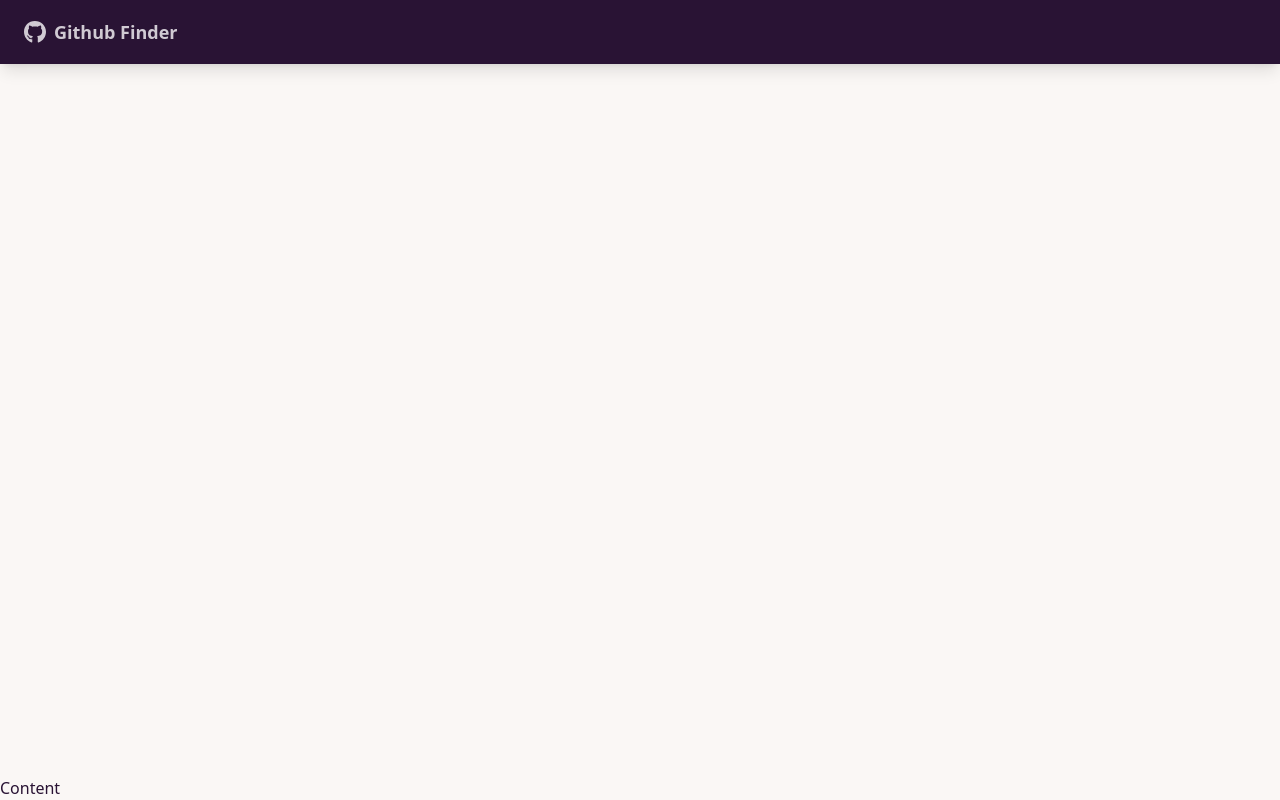
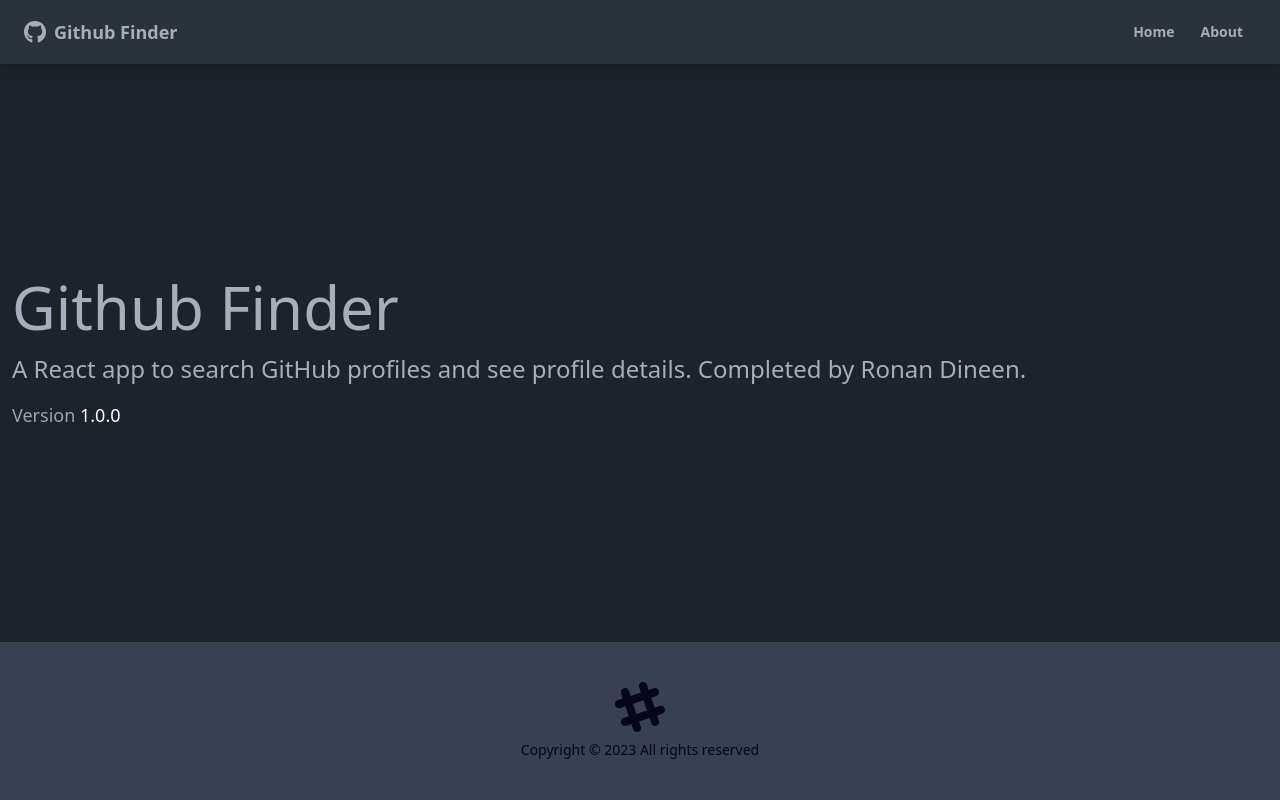
Before and after one commit to rd1000432/github-finder, a React (Create React App) app: page /about in a window 1280 px wide. Built offline with nearby package versions, Linux system fonts and the light colour scheme.

Commit message:
add Footer About and 404 components with basic Routing

```diff
--- a/public/index.html
+++ b/public/index.html
@@ -1,5 +1,5 @@
 <!DOCTYPE html>
-<html lang="en" data-theme="cupcake">
+<html lang="en" data-theme="dark">
   <head>
     <meta charset="utf-8" />
     <link rel="icon" href="%PUBLIC_URL%/favicon.ico" />
--- a/src/App.js
+++ b/src/App.js
@@ -1,5 +1,9 @@
-  import {BrowserRouter as Router, Route} from 'react-router-dom'
+  import {BrowserRouter as Router, Route, Routes} from 'react-router-dom'
+  import Home from './pages/Home'
+  import About from './pages/About'
+  import NotFound from './pages/NotFound'
   import Navbar from './components/layout/Navbar'
+  import Footer from './components/layout/Footer'
 
   function App() {
     return (
@@ -7,9 +11,15 @@
         <div className="flex flex-col justify-between h-screen">
           <Navbar />
 
-          <main>
-            Content
+          <main className='container mx-auto px-3 pb-12'>
+            <Routes>
+              <Route path='/' element={<Home />} />
+              <Route path='/about' element={<About />} />
+              <Route path='/notfound' element={<NotFound />} />
+              <Route path='/*' element={<NotFound />} />
+            </Routes>
           </main>
+          <Footer />
         </div>
       </Router>
     )
--- /dev/null
+++ b/src/components/layout/Footer.jsx
@@ -0,0 +1,26 @@
+
+function Footer() {
+
+  const footerYear = new Date().getFullYear()
+
+  return (
+    <footer className="footer p-10 bg-gray-700 text-primary-content footer-center">
+      <div>
+      <svg
+          width='50'
+          height='50'
+          viewBox='0 0 24 24'
+          xmlns='http://www.w3.org/2000/svg'
+          fillRule='evenodd'
+          clipRule='evenodd'
+          className='inline-block fill-current'
+        >
+          <path d='M22.672 15.226l-2.432.811.841 2.515c.33 1.019-.209 2.127-1.23 2.456-1.15.325-2.148-.321-2.463-1.226l-.84-2.518-5.013 1.677.84 2.517c.391 1.203-.434 2.542-1.831 2.542-.88 0-1.601-.564-1.86-1.314l-.842-2.516-2.431.809c-1.135.328-2.145-.317-2.463-1.229-.329-1.018.211-2.127 1.231-2.456l2.432-.809-1.621-4.823-2.432.808c-1.355.384-2.558-.59-2.558-1.839 0-.817.509-1.582 1.327-1.846l2.433-.809-.842-2.515c-.33-1.02.211-2.129 1.232-2.458 1.02-.329 2.13.209 2.461 1.229l.842 2.515 5.011-1.677-.839-2.517c-.403-1.238.484-2.553 1.843-2.553.819 0 1.585.509 1.85 1.326l.841 2.517 2.431-.81c1.02-.33 2.131.211 2.461 1.229.332 1.018-.21 2.126-1.23 2.456l-2.433.809 1.622 4.823 2.433-.809c1.242-.401 2.557.484 2.557 1.838 0 .819-.51 1.583-1.328 1.847m-8.992-6.428l-5.01 1.675 1.619 4.828 5.011-1.674-1.62-4.829z'></path>
+        </svg>
+        <p>Copyright &copy; {footerYear} All rights reserved</p>
+      </div>
+    </footer>
+  )
+}
+
+export default Footer
--- a/src/components/layout/Navbar.jsx
+++ b/src/components/layout/Navbar.jsx
@@ -15,12 +15,16 @@
                 </Link>
             </div>
 
-        <div className="flex-1 px-2 mx-2">
-            <div className="flex justify-end">
-                <Link></Link>
+            <div className="flex-1 px-2 mx-2">
+                <div className="flex justify-end">
+                    <Link to='/' className='btn btn-ghost btn-sm rounded-btn'>
+                        Home
+                    </Link>
+                    <Link to='/about' className='btn btn-ghost btn-sm rounded-btn'>
+                        About
+                    </Link>
+                </div>
             </div>
-        </div>
-
         </div>
     </nav>
   )
--- /dev/null
+++ b/src/pages/About.jsx
@@ -0,0 +1,21 @@
+
+function About() {
+  return (
+    <>
+      <h1 className="text-6xl mb-4">Github Finder</h1>
+      <p className='mb-4 text-2xl font-light'>
+        A React app to search GitHub profiles and see profile details.
+         Completed by
+        <strong>
+          <a href='https://dev-collectiv.com'> Ronan Dineen</a>
+        </strong>
+        .
+      </p>
+      <p className='text-lg text-gray-400'>
+        Version <span className='text-white'>1.0.0</span>
+      </p>
+    </>
+  )
+}
+
+export default About
--- /dev/null
+++ b/src/pages/Home.jsx
@@ -0,0 +1,10 @@
+
+function Home() {
+  return (
+    <div>
+      <h1 className="text-6xl">Welcome</h1>
+    </div>
+  )
+}
+
+export default Home
--- /dev/null
+++ b/src/pages/NotFound.jsx
@@ -0,0 +1,27 @@
+import {FaHome} from 'react-icons/fa'
+import {Link} from 'react-router-dom'
+
+function NotFound() {
+  return (
+    <div className='hero'>
+    <div className='text-center hero-content'>
+      <div className="max-w-lg">
+          <h1 className="text-8xl font-bold mb-8">
+              Oops
+          </h1>
+          <p className="text-5xl mb-8">
+              404 - Page not found!
+          </p>
+          <Link to='/' className='btn btn-primary btn-lg'>
+              <FaHome className='mr-2' />
+              Back to home
+          </Link>
+      </div>
+    </div>
+  </div>
+  )
+
+
+}
+
+export default NotFound
```
